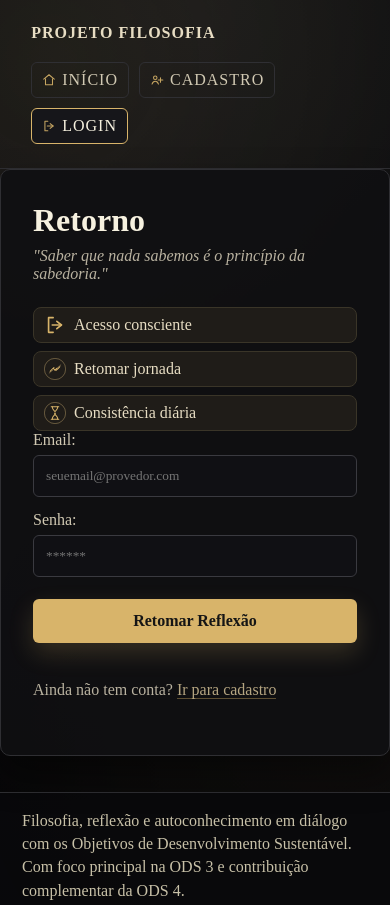
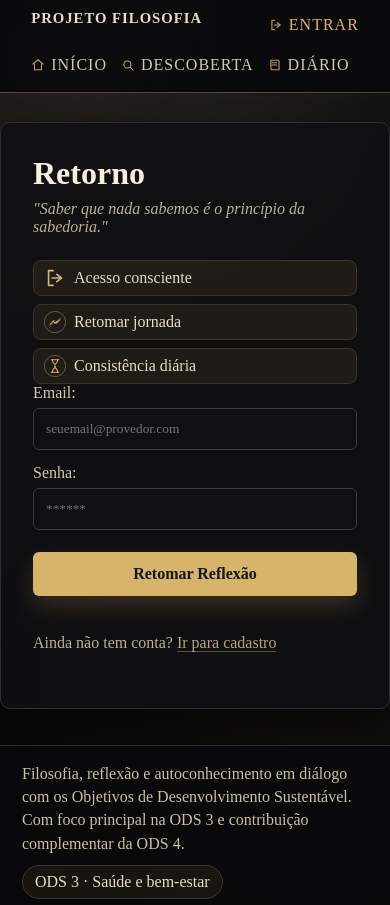
Before and after one commit to GabrielAlex99/projeto-individual-sptech, a website: page public/login.html in a window 390 px wide. Shown: the top 905 px of the page. Drawn offline with Linux system fonts and the light colour scheme; no server answers.

Commit message:
ajustes no design da página inicial, incluindo botões da navbar

```diff
--- a/public/css/global.css
+++ b/public/css/global.css
@@ -27,8 +27,8 @@ body::before {
 /* Navegação principal */
 header {
   width: 100%;
-  padding: 24px 8%;
-  border-bottom: 1px solid #2f2f33;
+  padding: 0 8%;
+  border-bottom: 1px solid rgba(216, 180, 106, 0.35);
   letter-spacing: 1px;
   text-transform: uppercase;
   color: #c8c1a8;
@@ -37,39 +37,88 @@ header {
 .barra-navegacao {
   display: flex;
   align-items: center;
+  min-height: 68px;
   justify-content: space-between;
-  gap: 20px;
-  flex-wrap: wrap;
+  gap: 18px;
+  position: fixed;
+  top: 0;
+  left: 0;
+  z-index: 50;
+  width: 100%;
+  background: rgba(9, 9, 12, 0.88);
+  backdrop-filter: saturate(115%) blur(0px);
+  transition: background 0.25s ease, backdrop-filter 0.25s ease, border-color 0.25s ease;
+}
+
+.barra-navegacao.navbar-rolada {
+  background: rgba(8, 8, 10, 0.75);
+  backdrop-filter: saturate(130%) blur(8px);
+  border-bottom-color: rgba(216, 180, 106, 0.5);
 }
 
 .marca-navegacao {
   color: #e7ddc3;
   font-weight: 700;
+  font-size: 0.92rem;
+  white-space: nowrap;
+}
+
+.links-navegacao {
+  display: flex;
+  align-items: center;
+  justify-content: center;
+  gap: 18px;
+  flex: 1;
+  min-width: 0;
 }
 
 .barra-navegacao nav {
   display: flex;
-  gap: 10px;
-  flex-wrap: wrap;
+  gap: 18px;
+  flex-wrap: nowrap;
 }
 
 .barra-navegacao nav a {
   text-decoration: none;
   color: #d1c9b3;
-  border: 1px solid #2f2f33;
-  border-radius: 6px;
-  padding: 8px 10px;
+  border: none;
+  border-radius: 0;
+  padding: 6px 0;
   display: inline-flex;
   align-items: center;
   gap: 6px;
-  transition: background 0.2s ease, border-color 0.2s ease;
+  position: relative;
+  transition: color 0.2s ease, background 0.2s ease;
+  white-space: nowrap;
 }
 
-.barra-navegacao nav a:hover,
+.barra-navegacao nav a::after {
+  content: "";
+  position: absolute;
+  left: 0;
+  right: 0;
+  bottom: -7px;
+  height: 1px;
+  background: rgba(216, 180, 106, 0.9);
+  transform: scaleX(0);
+  transform-origin: center;
+  transition: transform 0.22s ease;
+}
+
+.barra-navegacao nav a:hover {
+  color: #efe2c0;
+}
+
+.barra-navegacao nav a:hover::after {
+  transform: scaleX(1);
+}
+
 .barra-navegacao nav a.ativo {
-  background: #16161a;
-  border-color: #d8b46a;
-  color: #f6f1df;
+  color: #d8b46a;
+}
+
+.barra-navegacao nav a.ativo::after {
+  transform: scaleX(1);
 }
 
 .barra-navegacao nav a:focus-visible {
@@ -77,10 +126,43 @@ header {
   outline-offset: 2px;
 }
 
+.area-conta-nav {
+  display: inline-flex;
+  align-items: center;
+  justify-content: flex-end;
+  gap: 12px;
+  min-width: 210px;
+}
+
+.area-conta-nav a {
+  text-decoration: none;
+  color: #d1c9b3;
+  display: inline-flex;
+  align-items: center;
+  gap: 6px;
+  padding: 6px 0;
+  transition: color 0.2s ease;
+}
+
+.area-conta-nav a:hover {
+  color: #efe2c0;
+}
+
+.area-conta-nav a.ativo {
+  color: #d8b46a;
+}
+
+.area-conta-nav a:focus-visible {
+  outline: 2px solid rgba(216, 180, 106, 0.75);
+  outline-offset: 2px;
+}
+
 /* Evita piscar dos estados de autenticação antes da validação da sessão */
 body:not(.auth-ui-pronta) .barra-navegacao nav a.acao-sair,
 body:not(.auth-ui-pronta) .menu-lateral nav a.acao-sair,
-body:not(.auth-ui-pronta) .barra-navegacao nav a[href="login.html"]:not(.acao-sair),
+body:not(.auth-ui-pronta) .area-conta-nav .acao-sair,
+body:not(.auth-ui-pronta) .area-conta-nav .acao-entrar-nav,
+body:not(.auth-ui-pronta) .barra-navegacao nav a.acao-entrar-nav,
 body:not(.auth-ui-pronta) .menu-lateral nav a[href="login.html"]:not(.acao-sair),
 body:not(.auth-ui-pronta) .acoes-home {
   visibility: hidden;
@@ -98,6 +180,7 @@ body:not(.auth-ui-pronta) .acoes-home {
   font-size: 0.88rem;
   text-transform: none;
   letter-spacing: 0.2px;
+  white-space: nowrap;
 }
 
 .indicador-usuario-nav::before {
@@ -108,6 +191,10 @@ body:not(.auth-ui-pronta) .acoes-home {
 
 main {
   padding: 32px 8%;
+}
+
+body.pagina-com-navbar {
+  padding-top: 80px;
 }
 
 /* Rodapé institucional (ODS) */
@@ -828,6 +915,41 @@ body > .card h1 {
 }
 
 @media (max-width: 980px) {
+  .barra-navegacao {
+    flex-wrap: wrap;
+    align-items: flex-start;
+    gap: 10px;
+    min-height: auto;
+    padding-top: 10px;
+    padding-bottom: 10px;
+  }
+
+  .links-navegacao {
+    order: 3;
+    flex-basis: 100%;
+    justify-content: flex-start;
+    overflow-x: auto;
+    padding-bottom: 2px;
+  }
+
+  .barra-navegacao nav {
+    gap: 14px;
+  }
+
+  .barra-navegacao nav a::after {
+    bottom: -4px;
+  }
+
+  .area-conta-nav {
+    min-width: auto;
+    margin-left: auto;
+    gap: 10px;
+  }
+
+  body.pagina-com-navbar {
+    padding-top: 122px;
+  }
+
   .menu-lateral {
     position: static;
     width: 100%;
--- a/public/js/script.js
+++ b/public/js/script.js
@@ -59,6 +59,10 @@ function linkEhEntrar(link) {
     return false;
   }
 
+  if (link.classList.contains("acao-entrar-nav")) {
+    return true;
+  }
+
   const nomeArquivo = obterNomeArquivoDoLink(link);
   return nomeArquivo === "login.html";
 }
@@ -116,9 +120,21 @@ function inserirIndicadorUsuario(nomeUsuario) {
     return;
   }
 
-  const menus = document.querySelectorAll(".barra-navegacao nav, .menu-lateral nav");
+  const areasConta = document.querySelectorAll(".area-conta-nav");
 
-  menus.forEach(function (menu) {
+  if (areasConta.length > 0) {
+    areasConta.forEach(function (areaConta) {
+      const indicador = document.createElement("span");
+      indicador.className = "indicador-usuario-nav";
+      indicador.textContent = `Olá, ${nome}`;
+      areaConta.prepend(indicador);
+    });
+    return;
+  }
+
+  const menusLegados = document.querySelectorAll(".menu-lateral nav");
+
+  menusLegados.forEach(function (menu) {
     const indicador = document.createElement("span");
     indicador.className = "indicador-usuario-nav";
     indicador.textContent = `Olá, ${nome}`;
@@ -128,7 +144,7 @@ function inserirIndicadorUsuario(nomeUsuario) {
 
 // Atualiza menu superior/lateral conforme estado de autenticação validado no servidor.
 function atualizarNavegacaoPorSessao(sessaoAtiva, nomeUsuario) {
-  const todosLinksMenu = document.querySelectorAll(".barra-navegacao nav a, .menu-lateral nav a");
+  const todosLinksMenu = document.querySelectorAll(".barra-navegacao nav a, .menu-lateral nav a, .area-conta-nav a");
 
   todosLinksMenu.forEach(function (link) {
     if (link.classList.contains("acao-sair")) {
@@ -148,6 +164,22 @@ function atualizarNavegacaoPorSessao(sessaoAtiva, nomeUsuario) {
   if (sessaoAtiva) {
     inserirIndicadorUsuario(nomeUsuario);
   }
+}
+
+// Aplica estado visual da barra fixa ao rolar a página.
+function inicializarEfeitoRolagemNavbar() {
+  const navbar = document.querySelector(".barra-navegacao");
+  if (!navbar) {
+    return;
+  }
+
+  function atualizarEstadoRolagem() {
+    const rolou = window.scrollY > 8;
+    navbar.classList.toggle("navbar-rolada", rolou);
+  }
+
+  atualizarEstadoRolagem();
+  window.addEventListener("scroll", atualizarEstadoRolagem, { passive: true });
 }
 
 // Atualiza CTAs da home para cenário visitante x usuário autenticado.
@@ -305,5 +337,6 @@ window.encerrarSessaoUsuario = encerrarSessaoUsuario;
 document.addEventListener("DOMContentLoaded", function () {
   inicializarAcaoSair();
   inicializarInterfaceAutenticacao();
+  inicializarEfeitoRolagemNavbar();
   inicializarRevelacaoSuave();
 });
--- a/public/login.html
+++ b/public/login.html
@@ -8,14 +8,20 @@
     <link rel="stylesheet" href="./css/global.css">
 </head>
 
-<body>
+<body class="pagina-com-navbar">
     <header class="barra-navegacao">
-        <div class="marca-navegacao">Projeto Filosofia</div>
-        <nav>
+        <div class="marca-navegacao">PROJETO FILOSOFIA</div>
+        <nav class="links-navegacao">
             <a href="index.html"><img class="icone-nav" src="./assets/imgs/icone-inicio.svg" alt="">Início</a>
-            <a href="cadastro.html"><img class="icone-nav" src="./assets/imgs/icone-cadastro.svg" alt="">Cadastro</a>
-            <a class="ativo" href="login.html"><img class="icone-nav" src="./assets/imgs/icone-login.svg" alt="">Login</a>
+            <a href="descoberta.html"><img class="icone-nav" src="./assets/imgs/icone-descoberta.svg" alt="">Descoberta</a>
+            <a href="diario.html"><img class="icone-nav" src="./assets/imgs/icone-diario.svg" alt="">Diário</a>
+            <a href="resultado.html"><img class="icone-nav" src="./assets/imgs/icone-resultado.svg" alt="">Resultado</a>
+            <a href="dashboard.html"><img class="icone-nav" src="./assets/imgs/icone-dashboard.svg" alt="">Dashboard</a>
         </nav>
+        <div class="area-conta-nav">
+            <a class="acao-entrar-nav ativo" href="login.html"><img class="icone-nav" src="./assets/imgs/icone-login.svg" alt="">Entrar</a>
+            <a href="login.html" class="acao-sair"><img class="icone-nav" src="./assets/imgs/icone-sair.svg" alt="">Sair</a>
+        </div>
     </header>
 
     <main class="card reveal">
```
Also changed, not shown: public/cadastro.html (+11 -5 lines), public/descoberta.html (+7 -5 lines), public/index.html (+7 -5 lines), public/resultado.html (+7 -5 lines).
